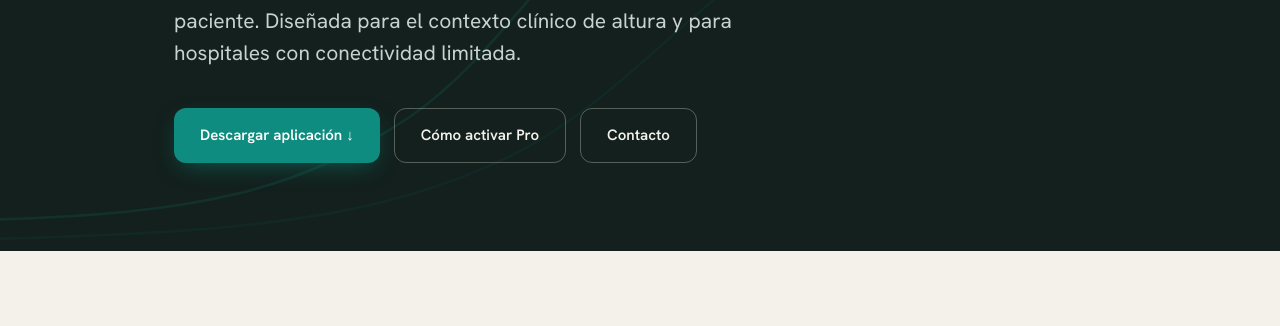
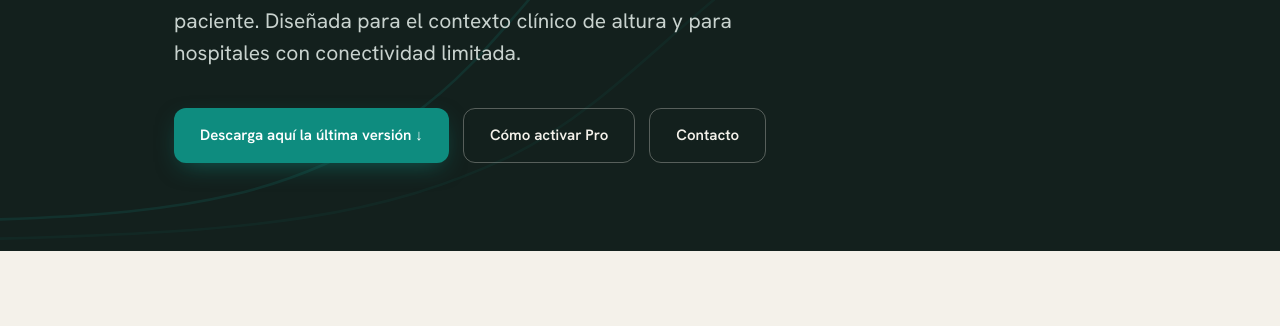
Before and after one commit to GSAdeAltura/gsa, a plain HTML site: page index.html in a window 1280 px wide. Shown: the part 267-593 px from the top of the page. Drawn offline with nearby package versions, Linux system fonts and the light colour scheme.

Commit message:
Update index.html

```diff
--- a/index.html
+++ b/index.html
@@ -151,7 +151,7 @@
       <h1>Analizador <em>GSA</em></h1>
       <p class="lede">Interpretación de gasometría arterial al lado de la cama del paciente. Diseñada para el contexto clínico de altura y para hospitales con conectividad limitada.</p>
       <div class="hero-cta">
-        <a class="btn btn-primary" href="GSA.apk" download>Descargar aplicación ↓</a>
+        <a class="btn btn-primary" href="GSA.apk" download>Descarga aquí la última versión ↓</a>
         <a class="btn btn-ghost" href="#como">Cómo activar Pro</a>
         <a class="btn btn-ghost" href="#contacto">Contacto</a>
       </div>
```
